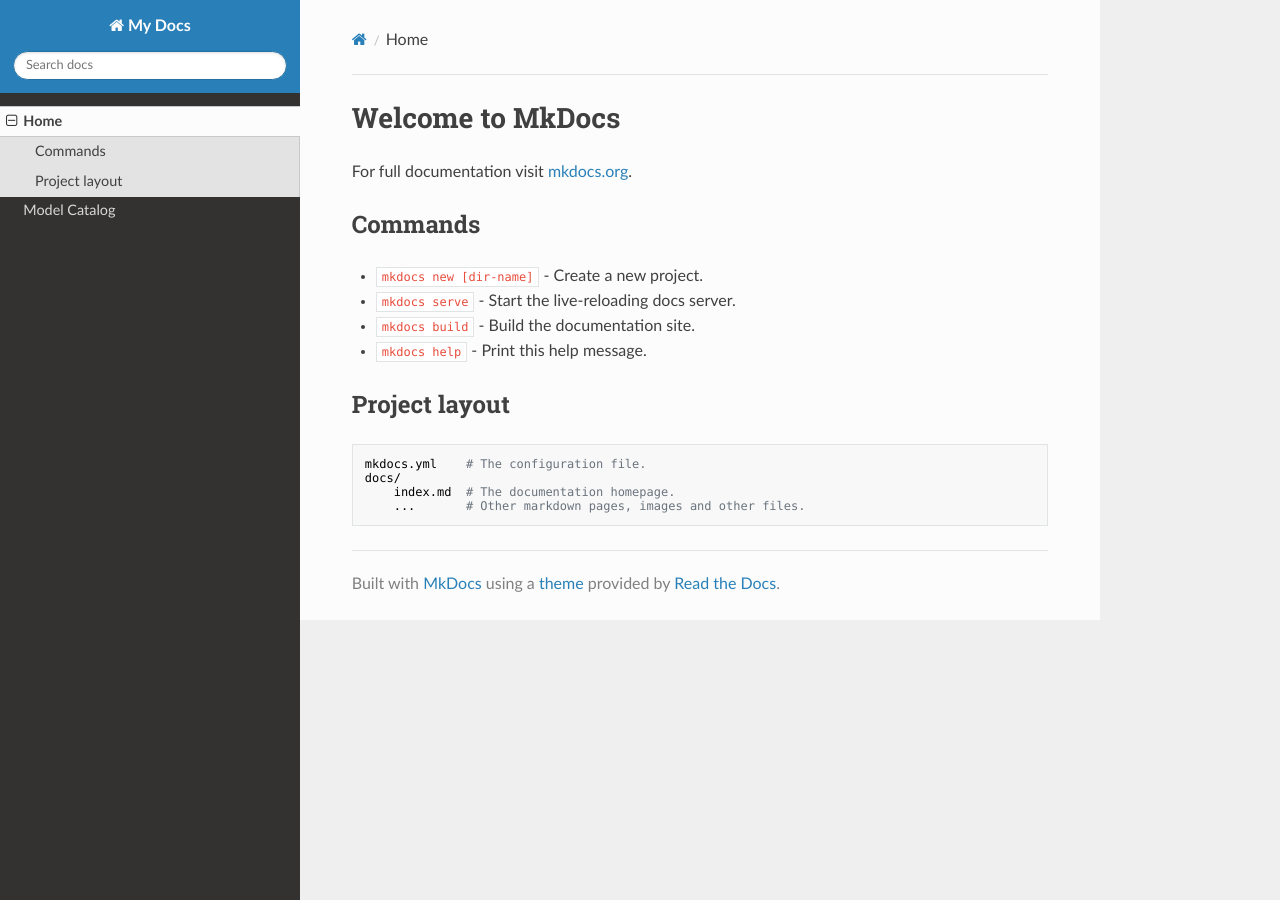
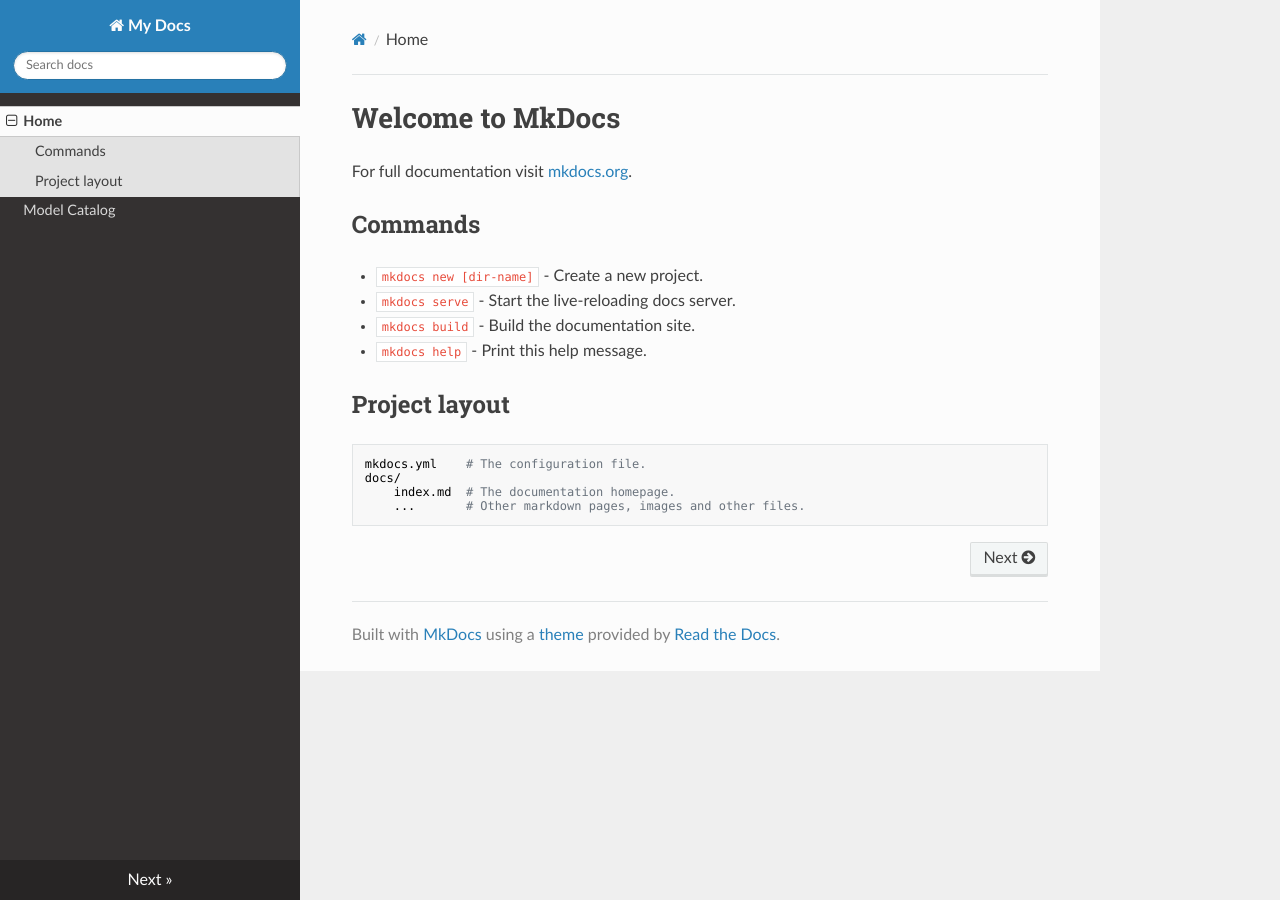
Before and after one commit to mintproject/MINT_USERGUIDE, an MkDocs documentation site: the page built from docs/index.md, in a window 1280 px wide. Built offline with MkDocs 1.6.1, drawn with Linux system fonts in a browser that asks for light colours; nearby versions of some CDN libraries.

```diff
--- a/mkdocs.yml
+++ b/mkdocs.yml
@@ -1,7 +1,7 @@
 site_name: My Docs
 nav:
   - Home: index.md
-  - Model Catalog: modelCatalog.md
+  - Model Catalog: modelcatalog.md
 theme: readthedocs
 markdown_extensions:
   - admonition
```
